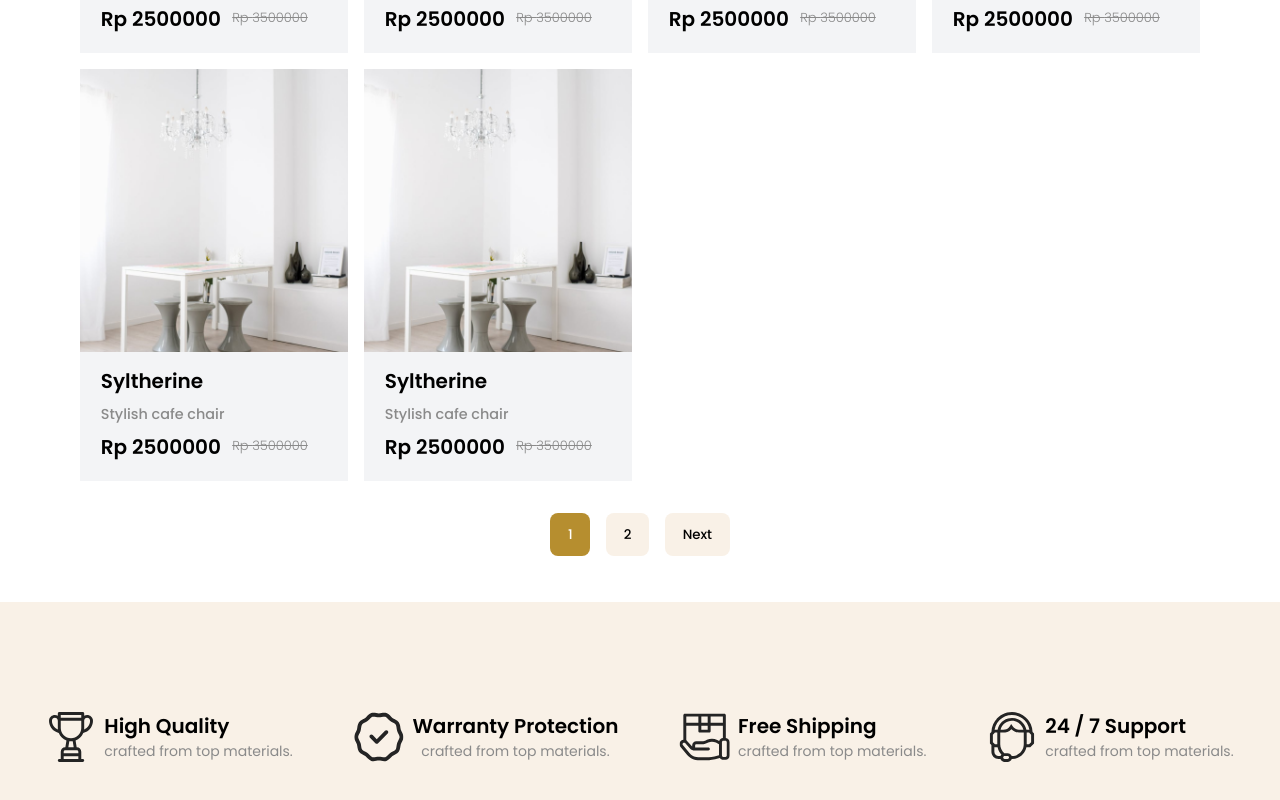
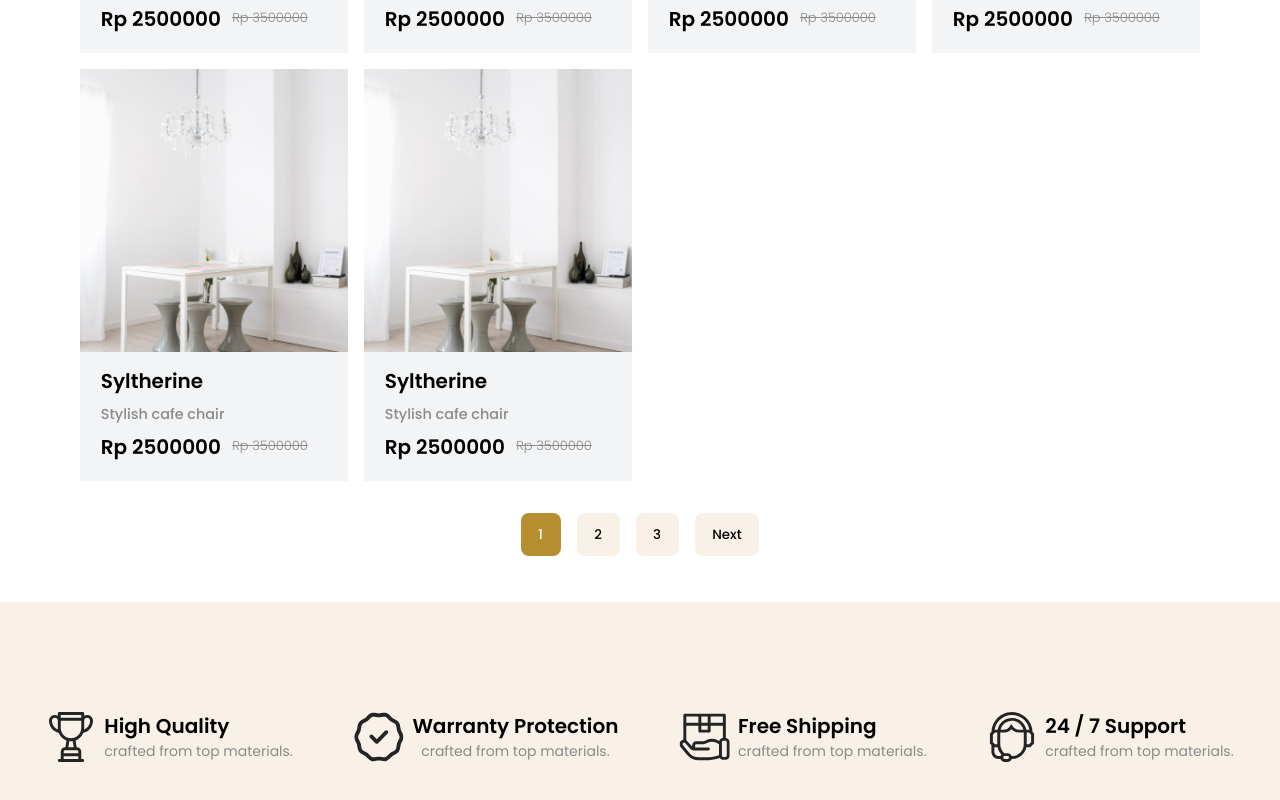
Before and after one commit to JhonyDomingos/result-list-de-e-ommerce, a React (Vite) app: page / in a window 1280 px wide. Shown: the part 1314-2114 px from the top of the page. Built offline with nearby package versions, Linux system fonts and the light colour scheme.

Commit message:
refactor(pagination): changing the max button per page

```diff
--- a/src/components/ResultList/Pagination/Pagination.tsx
+++ b/src/components/ResultList/Pagination/Pagination.tsx
@@ -7,7 +7,7 @@ export const Pagination = () => {
   // Obtém as variáveis e funções necessárias do contexto ResultListContext
   const { pages, currentPage, setCurrentPage } = useContext(ResultListContext);
   // Define o número máximo de páginas visíveis de cada lado da página atual
-  const maxVisiblePages = 1;
+  const maxVisiblePages = 2;
   // Cálculo das páginas visíveis usando useMemo para otimização
   const visiblePages = useMemo(() => {
     // Calcula a primeira página visível garantindo que não seja menor que 1
@@ -29,7 +29,6 @@ export const Pagination = () => {
 
   // Verifica se o botão "Previous" pode ser habilitado
   const couldGoBack = currentPage > 1;
-  console.log(couldGoBack);
   // Verifica se o botão "Next" pode ser habilitado
   const couldGoForward = currentPage < pages;
 
@@ -64,6 +63,9 @@ export const Pagination = () => {
       <Button
         onClick={() => handlerProductsPagination(currentPage + 1)}
         disabled={!couldGoForward}
+        className={`${paginationStyles.paginationButton} ${
+          !couldGoForward ? paginationStyles.hidden : ""
+        }`}
       >
         Next
       </Button>
```
